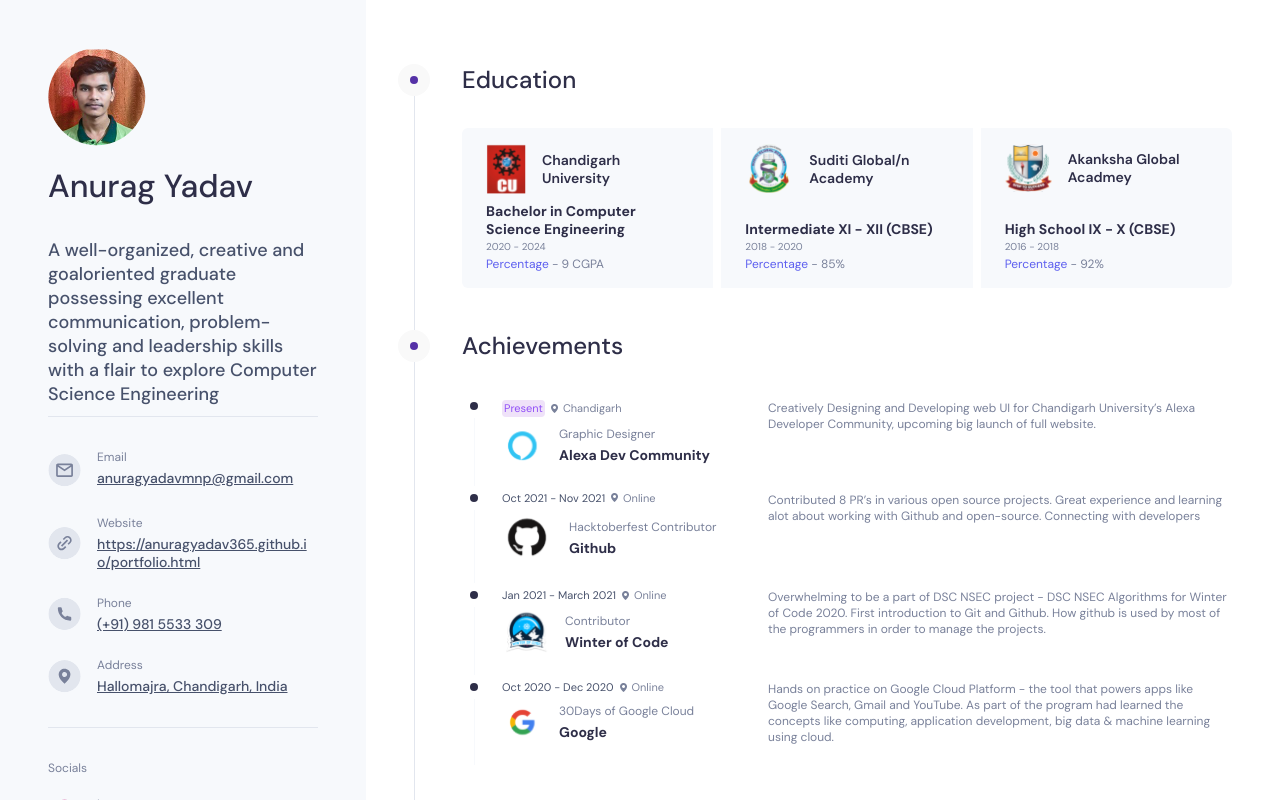
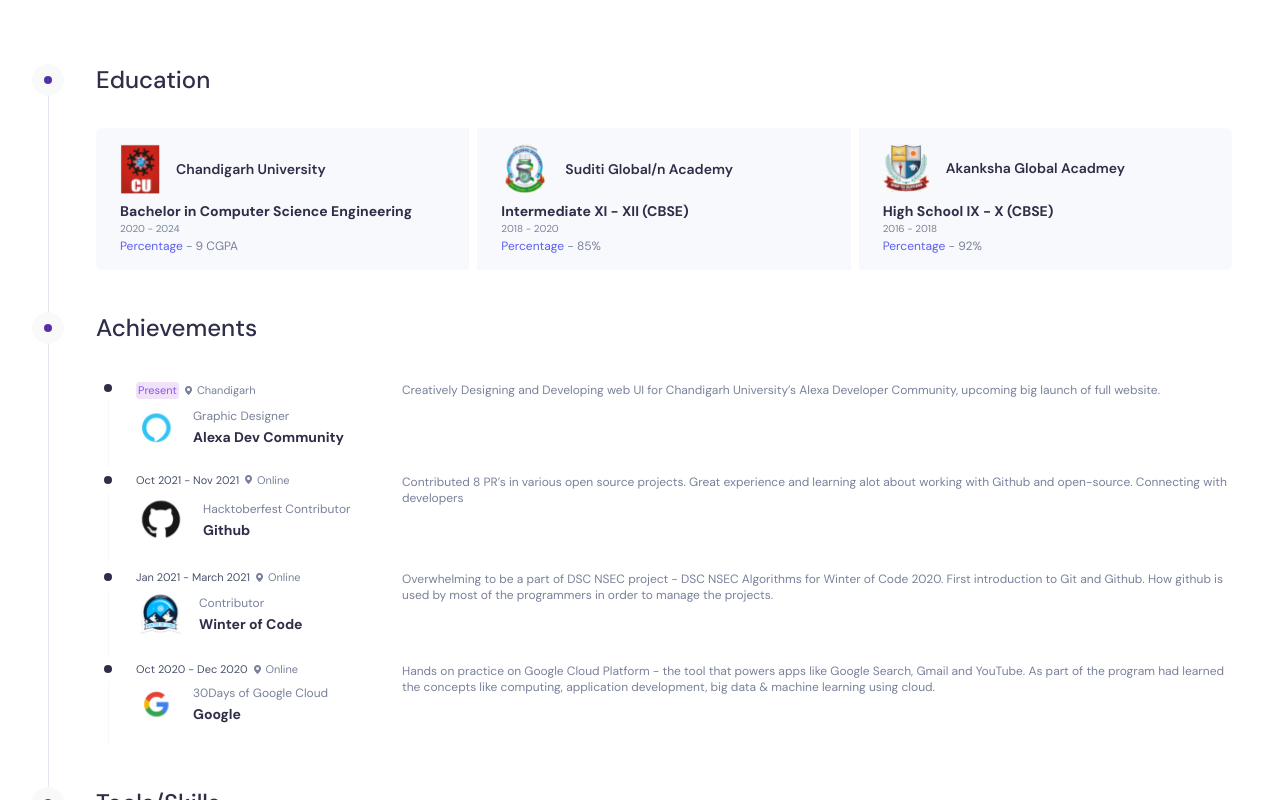
Before and after one commit to Vladislav-Chistyakov/About-Me, a Vue app in the folder vite-project/: page / in a window 1280 px wide. Shown: the top 800 px of the page. Built offline with nearby package versions, Linux system fonts and the light colour scheme.

Commit message:
начат flfgnbd

```diff
--- a/vite-project/src/App.vue
+++ b/vite-project/src/App.vue
@@ -5,14 +5,43 @@
 
 <template>
   <div class="app">
-    <Profile />
+    <div class="main">
+      <Profile />
+    </div>
     <Main />
   </div>
 </template>
 
 <style scoped>
+@media screen and (min-width: 576px){}
+@media screen and (min-width: 768px){}
+@media screen and (min-width: 1024px){}
+@media screen and (min-width: 1440px){}
+@media screen and (min-width: 1600px){}
+@media screen and (min-width: 1920px){}
+
 .app {
   display: flex;
-  flex-direction: row;
+  flex-direction: column;
+  .main {
+    display: none;
+  }
+  @media screen and (min-width: 576px){
+
+  }
+
+  @media screen and (min-width: 768px){}
+
+  @media screen and (min-width: 1024px){
+    flex-direction: row;
+  }
+
+  @media screen and (min-width: 1440px){}
+
+  @media screen and (min-width: 1600px){}
+
+  @media screen and (min-width: 1920px){}
+
 }
+
 </style>
--- a/vite-project/src/assets/default.module.css
+++ b/vite-project/src/assets/default.module.css
@@ -20,5 +20,34 @@
     --heading-font-weight: 500;
     --heading-font-size: 24px;
     --heading-line-height: 32px;
-    --heading-margin-bottom: 32px;
+    --heading-margin-bottom: 22px;
+
+
+    @media screen and (min-width: 1024px) {
+        --heading-font-weight: 500;
+        --heading-font-size: 24px;
+        --heading-line-height: 32px;
+        --heading-margin-bottom: 32px;
+    }
+
+    @media screen and (min-width: 1440px) {
+        --heading-font-weight: 500;
+        --heading-font-size: 24px;
+        --heading-line-height: 32px;
+        --heading-margin-bottom: 32px;
+    }
+
+    @media screen and (min-width: 1600px) {
+        --heading-font-weight: 500;
+        --heading-font-size: 24px;
+        --heading-line-height: 32px;
+        --heading-margin-bottom: 32px;
+    }
+
+    @media screen and (min-width: 1920px) {
+        --heading-font-weight: 500;
+        --heading-font-size: 24px;
+        --heading-line-height: 32px;
+        --heading-margin-bottom: 32px;
+    }
 }
--- a/vite-project/src/components/Main/Achievements/index.vue
+++ b/vite-project/src/components/Main/Achievements/index.vue
@@ -259,4 +259,125 @@
   }
 }
 
+@media screen and (min-width: 576px){}
+@media screen and (min-width: 768px){}
+@media screen and (min-width: 1024px){
+  .achievements__item {
+    display: flex;
+    flex-direction: row;
+    gap: 16px;
+  }
+
+  .achievements__item-block {
+    display: flex;
+    flex-direction: row;
+    align-items: start;
+    gap: 16px;
+    padding-top: 6px;
+    padding-bottom: 20px;
+  }
+
+  .achievements__item-block-wrapper {
+    min-width: 250px;
+  }
+
+  .achievements__item-block-info {
+    display: flex;
+    align-items: center;
+    gap: 6px;
+    margin-bottom: 8px;
+  }
+
+  .achievements__item-block-present {
+    border-radius: 4px;
+    background: #EFE2F9;
+    padding: 2px;
+    color: #9251F7;
+    font-size: 11px;
+  }
+
+  .achievements__item-block-date {
+    font-size: 11px;
+    color: #47516B;
+  }
+
+  .achievements__item-block-location {
+    display: flex;
+    flex-direction: row;
+    align-items: center;
+    gap: 4px;
+  }
+
+  .achievements__item-block-location-info {
+    font-size: 11px;
+    color: #79819A;
+  }
+
+  .achievements__item-block-company {
+    display: flex;
+    align-items: center;
+    gap: 16px;
+  }
+
+  .achievements__item-block-company-info {
+    display: flex;
+    flex-direction: column;
+    gap: 4px;
+  }
+
+  .achievements__item-block-company-icon {
+    display: flex;
+  }
+
+  .achievements__item-block-company-name {
+    font-size: 14px;
+    line-height: 18px;
+    color: #2E2E48;
+  }
+
+  .achievements__item-block-company-speciality {
+    font-size: 12px;
+    line-height: 16px;
+    color: #79819A;
+  }
+
+  .achievements__item-description {
+    font-size: 12px;
+    line-height: 16px;
+    color: #79819A;
+  }
+
+  .achievements__long {
+    display: flex;
+    flex-direction: column;
+    align-items: center;
+
+    .achievements__long-circle {
+      display: flex;
+      align-items: center;
+      justify-content: center;
+      width: 24px;
+      min-height: 24px;
+      background: #FFFFFF;
+      border-radius: 100%;
+      .achievements__long-circle-center {
+        border-radius: 100%;
+        background: #2E2E48;
+        min-height: 8px;
+        width: 8px;
+      }
+    }
+
+    .achievements__long-line {
+      display: block;
+      width: 1px;
+      background: #F7F9FC;
+      height: 100%;
+    }
+  }
+}
+@media screen and (min-width: 1440px){}
+@media screen and (min-width: 1600px){}
+@media screen and (min-width: 1920px){}
+
 </style>
--- a/vite-project/src/components/Main/Education/index.vue
+++ b/vite-project/src/components/Main/Education/index.vue
@@ -77,25 +77,6 @@
 </template>
 
 <style scoped>
-.education__title {
-  font-weight: var(--heading-font-weight);
-  font-size: var(--heading-font-size);
-  line-height: var(--heading-line-height);
-  color: var(--heading-color);
-  margin-bottom: var(--heading-margin-bottom);
-}
-
-.education__list {
-  display: grid;
-  grid-template-columns: 1fr 1fr 1fr;
-  gap: 8px;
-}
-
-.education__item:first-child {
-  border-radius: 6px 0 0 6px;
-  overflow: hidden;
-}
-
 .education__item:last-child {
   border-radius: 0 6px 6px 0;
   overflow: hidden;
@@ -157,4 +138,34 @@
   font-size: 12px;
   line-height: 16px;
 }
+
+.education__title {
+  font-weight: var(--heading-font-weight);
+  font-size: var(--heading-font-size);
+  line-height: var(--heading-line-height);
+  color: var(--heading-color);
+  margin-bottom: var(--heading-margin-bottom);
+}
+
+.education__list {
+  display: grid;
+  grid-template-columns: 1fr;
+  gap: 8px;
+}
+
+.education__item:first-child {
+  border-radius: 6px 0 0 6px;
+  overflow: hidden;
+}
+
+@media screen and (min-width: 576px){}
+@media screen and (min-width: 768px){}
+@media screen and (min-width: 1024px){
+  .education__list {
+    grid-template-columns: 1fr 1fr 1fr;
+  }
+}
+@media screen and (min-width: 1440px){}
+@media screen and (min-width: 1600px){}
+@media screen and (min-width: 1920px){}
 </style>
--- a/vite-project/src/components/Main/index.vue
+++ b/vite-project/src/components/Main/index.vue
@@ -92,6 +92,32 @@
 
 <style scoped>
 .main-block {
+  padding: 0 16px 0 16px;
+}
+
+.main-block__wrapper {
+  padding-top: 64px;
+
+  .section {
+    display: flex;
+    flex-direction: row;
+    gap: 32px;
+  }
+
+  .section__long {
+    display: none;
+  }
+
+  .section__info {
+    width: 100%;
+    padding-bottom: 28px;
+  }
+}
+
+@media screen and (min-width: 576px){}
+@media screen and (min-width: 768px){}
+@media screen and (min-width: 1024px){
+  .main-block {
     padding: 0 48px 0 32px;
   }
 
@@ -138,4 +164,8 @@
       padding-bottom: 42px;
     }
   }
+}
+@media screen and (min-width: 1440px){}
+@media screen and (min-width: 1600px){}
+@media screen and (min-width: 1920px){}
 </style>
--- a/vite-project/src/components/Profile/index.vue
+++ b/vite-project/src/components/Profile/index.vue
@@ -112,7 +112,7 @@
         </li>
       </ul>
       <div class="profile-block__socials socials border-block">
-        <h4 class="socials__heading text-regular">Socials</h4>
+        <h3 class="socials__heading text-regular">Socials</h3>
 
         <ul class="socials__list">
           <li class="socials__item">
@@ -173,7 +173,7 @@
       </div>
 
       <div class="profile-block__learning learning border-block">
-        <h4 class="learning__heading text-regular">Languages</h4>
+        <h3 class="learning__heading text-regular">Languages</h3>
         <ul class="learning__list">
           <li class="learning__item">
             <svg class="learning__svg" width="33" height="25" viewBox="0 0 33 25" fill="none" xmlns="http://www.w3.org/2000/svg">
@@ -266,7 +266,7 @@
       </div>
 
       <div class="profile-block__hobbies hobbies">
-        <h4 class="hobbies__heading text-regular">Hobbies & Interests</h4>
+        <h3 class="hobbies__heading text-regular">Hobbies & Interests</h3>
 
         <ul class="hobbies__list">
           <li class="hobbies__item">
@@ -334,8 +334,7 @@
     width: fit-content;
     background: #F7F9FC;
     .profile-block__wrapper {
-      max-width: 380px;
-      padding: 48px;
+      padding: 16px;
 
       .profile-info {
         margin-bottom: 32px;
@@ -509,4 +508,13 @@
       }
     }
   }
+
+  @media screen and (min-width: 1024px) {
+    .profile-block {
+      .profile-block__wrapper {
+        max-width: 380px;
+        padding: 48px;
+      }
+    }
+  }
 </style>
```
Lines whose indentation alone changed are shown as unchanged.
